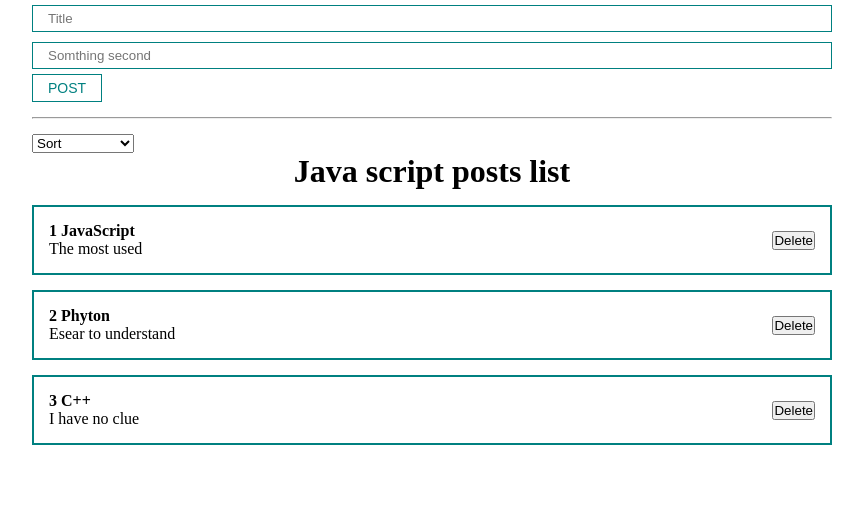
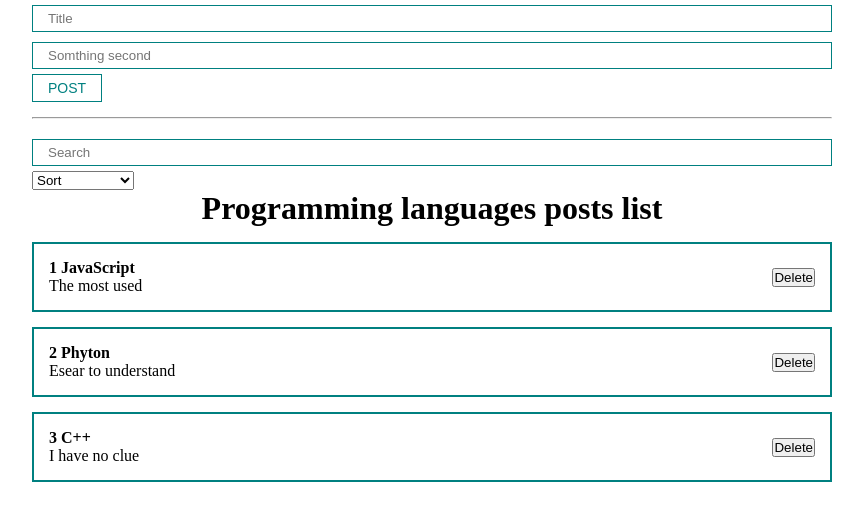
Before and after one commit to KusLife/React-practice, a React (Create React App) app: page / in a window 1280 px wide. Shown: the top 520 px of the page, without its empty margins (208-1071 px from the left). Built offline with nearby package versions, Linux system fonts and the light colour scheme.

Commit message:
added useMemo, search logic

```diff
--- a/src/App.js
+++ b/src/App.js
@@ -1,6 +1,7 @@
-import React, { useState } from 'react';
+import React, { useMemo, useState } from 'react';
 import PostForm from './componemts/PostForm';
 import PostList from './componemts/PostList';
+import MyInput from './componemts/UI/Input/MyInput';
 import MySelect from './componemts/UI/Select/MySelect';
 import './styles/App.css';
 
@@ -12,19 +13,34 @@ function App() {
   ]);
 
   let [selectedSort, setSelectedSort] = useState('');
+  let [searchQuery, setSearchQuery] = useState('');
 
   // callback which gets event values and sets to the local state
   const sortPosts = (sort) => {
     setSelectedSort(sort);
-    // method 'sort' mutate the object so to prevent it we made an array
-    // method 'localCompare' is
-    setPosts([...posts].sort((a,b) => a[sort].localeCompare(b[sort])))
   };
 
   // callback which gets new posts and sets to the local state
   const newPost = (postItem) => {
     setPosts([...posts, postItem]);
   };
+
+  // to prevent extra rerendering we use hook 'useMemo'
+  // method 'sort' mutate the object so to prevent it we made an array
+  // method 'localCompare' is used to compare strings, in our case in the callback
+  const sortedPosts = useMemo(() => {
+    console.log('Function sorted posts worked');
+    if (selectedSort) {
+      return [...posts].sort((a, b) =>
+        a[selectedSort].localeCompare(b[selectedSort])
+      );
+    }
+    return posts;
+  }, [posts, selectedSort]);
+
+  const searchedAndSortedPosts = useMemo(() => {
+    return sortedPosts.filter((posts) => posts.title.toLowerCase().includes(searchQuery.toLowerCase()))
+  }, [sortedPosts, searchQuery])
 
   // callback which delete posts from the local state
   const removePost = (post) => {
@@ -34,8 +50,13 @@ function App() {
   return (
     <div className="App">
       <PostForm addPost={newPost} />
+      <hr style={{ margin: '15px 0px' }} />
       <div>
-        <hr style={{ margin: '15px 0px' }} />
+        <MyInput
+          value={searchQuery}
+          onChange={(e) => setSearchQuery(e.target.value)}
+          placeholder="Search"
+        />
         <MySelect
           value={selectedSort}
           onChange={sortPosts}
@@ -46,11 +67,11 @@ function App() {
           ]}
         />
       </div>
-      {posts.length ? (
+      {searchedAndSortedPosts.length ? (
         <PostList
           removePost={removePost}
-          posts={posts}
-          title={'Java script posts list'}
+          posts={searchedAndSortedPosts}
+          title={'Programming languages posts list'}
         />
       ) : (
         <div>
--- a/src/componemts/PostList.jsx
+++ b/src/componemts/PostList.jsx
@@ -6,7 +6,7 @@ const PostList = ({ posts, title, removePost }) => {
     <div>
       <h1 className="posts__title">{title}</h1>
       {posts.map((post, index) => (
-        <div>{<PostItem removePost={removePost} number={index+1} key={post.id} post={post} />}</div>
+        <div>{<PostItem key={post.id} removePost={removePost} number={index+1} post={post} />}</div>
       ))}
     </div>
   );
--- a/src/componemts/UI/Select/MySelect.jsx
+++ b/src/componemts/UI/Select/MySelect.jsx
@@ -2,12 +2,12 @@ import React from 'react';
 
 const MySelect = ({ options, defaultValue, value, onChange }) => {
   return (
-    <select value={value} onChange={(event) => onChange(event.target.value)}>
+    <select key={value} value={value} onChange={(event) => onChange(event.target.value)}>
       <option disabled value="">
         {defaultValue}
       </option>
       {options.map((op) => (
-        <option value={op.value}>{op.name}</option>
+        <option  key={op.value} value={op.value}>{op.name}</option>
       ))}
     </select>
   );
```
